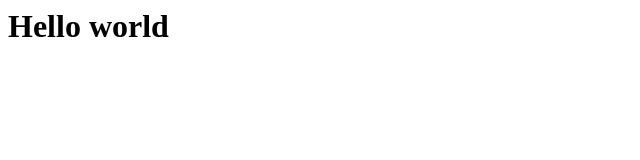
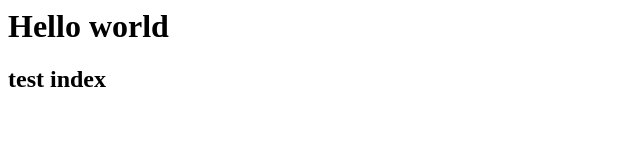
Before and after one commit to linrongbin/CFA2, a plain HTML site: page docs/index.html in a window 1280 px wide. Shown: the whole page, without its empty margins (0-640 px from the left). Drawn offline with Linux system fonts and the light colour scheme.

Commit message:
test a new tste

```diff
--- a/docs/index.html
+++ b/docs/index.html
@@ -1 +1,2 @@
 <h1>Hello world</h1>
+<h2>test index</h2>
```
